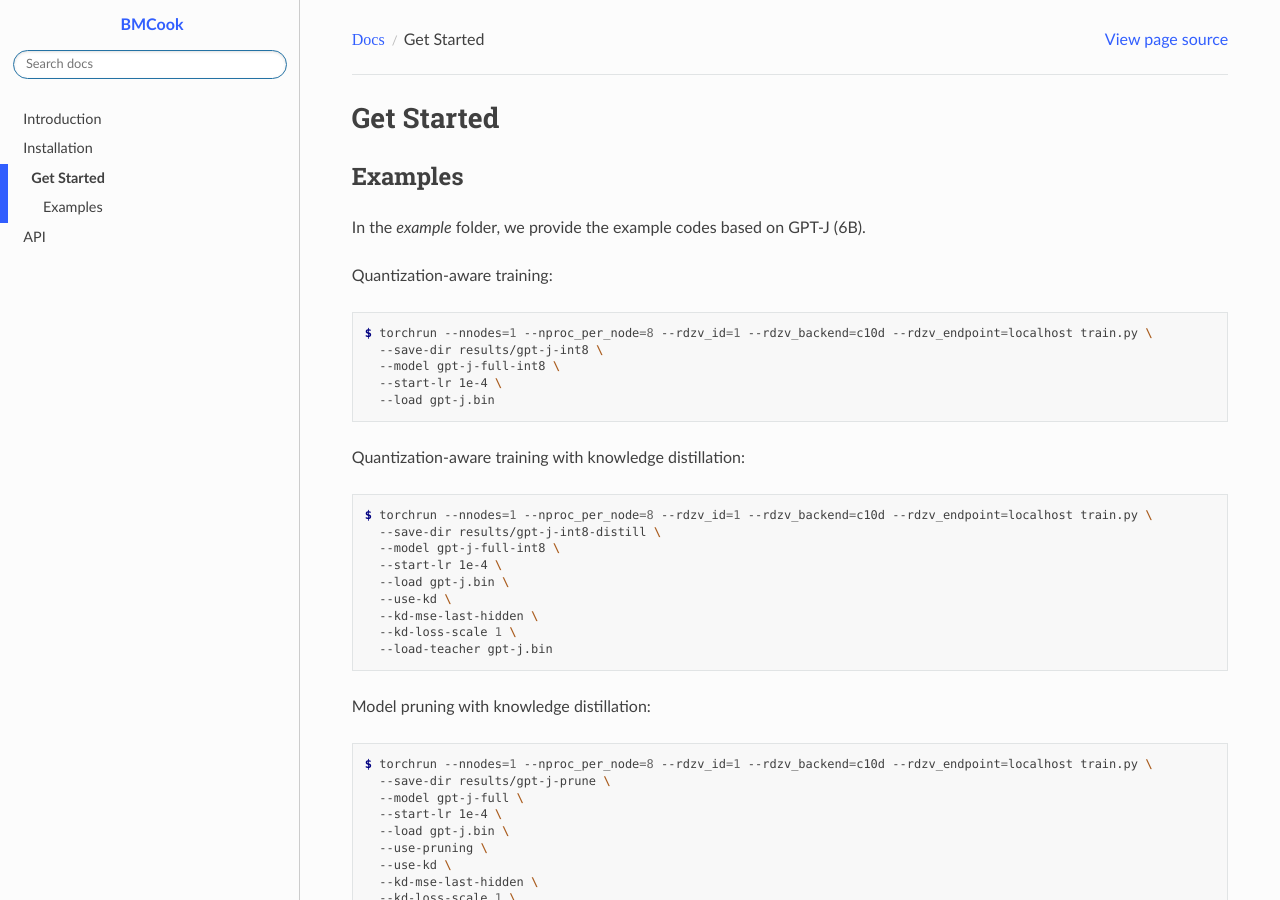
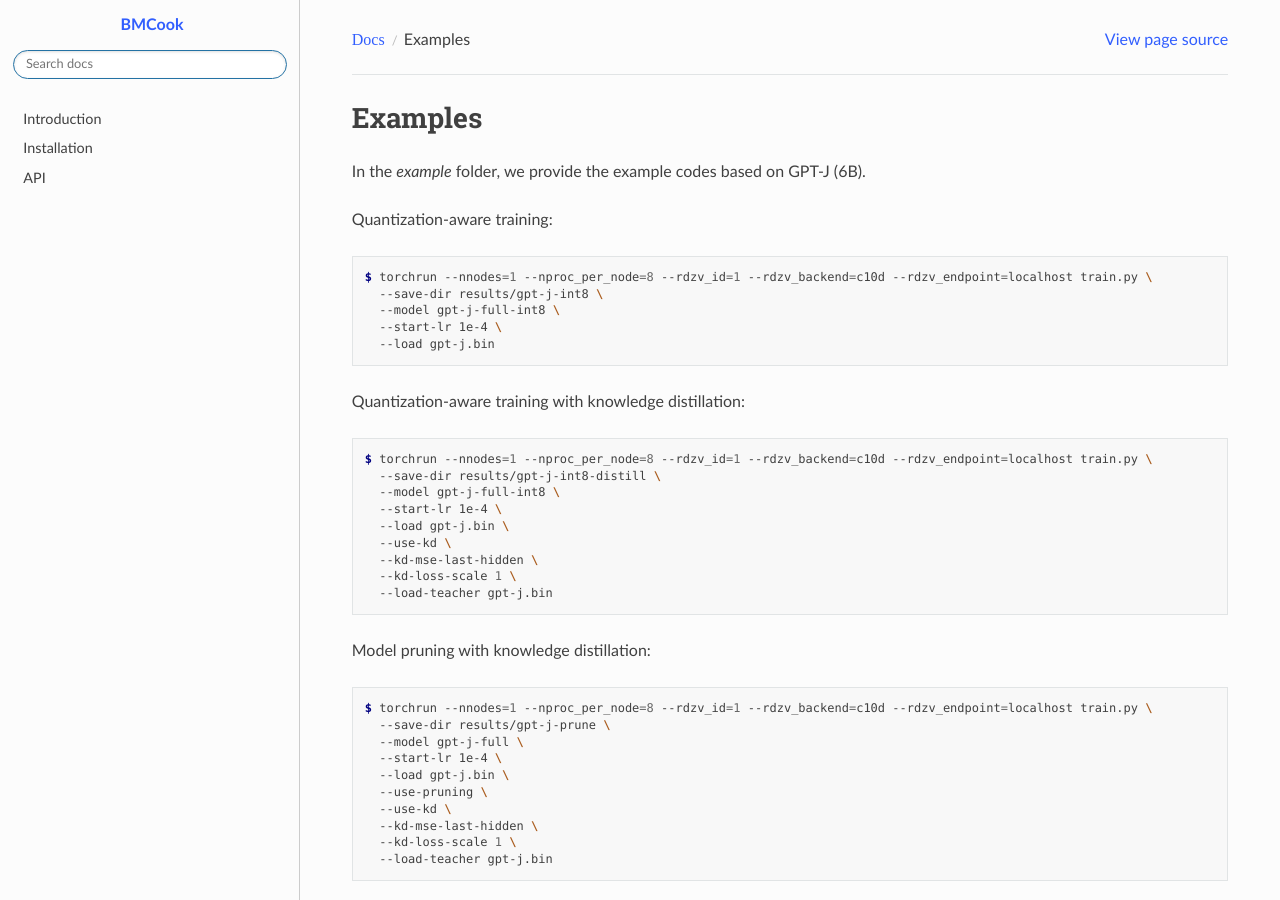
Before and after one commit to OpenBMB/BMCook, a Sphinx documentation site: the page built from docs/source/examples.rst, in a window 1280 px wide and 900 px high. Built offline with Sphinx 7.4.7 and the Read the Docs theme 2.0.0, drawn with Linux system fonts in a browser that asks for light colours.

Commit message:
update docs

```diff
--- a/docs/source/get_started.rst
+++ b/docs/source/examples.rst
@@ -1,10 +1,5 @@
-Get Started
+Examples
 =====
-
-.. _examples:
-
-Examples
-------------
 
 In the `example` folder, we provide the example codes based on GPT-J (6B).
 
--- a/docs/source/index.rst
+++ b/docs/source/index.rst
@@ -14,8 +14,12 @@ Contents
 --------
 
 .. toctree::
+   :maxdepth: 2
 
    introduction
    installation.md
-   get_started
+
+.. toctree::
+   :maxdepth: 2
+
    api
```
